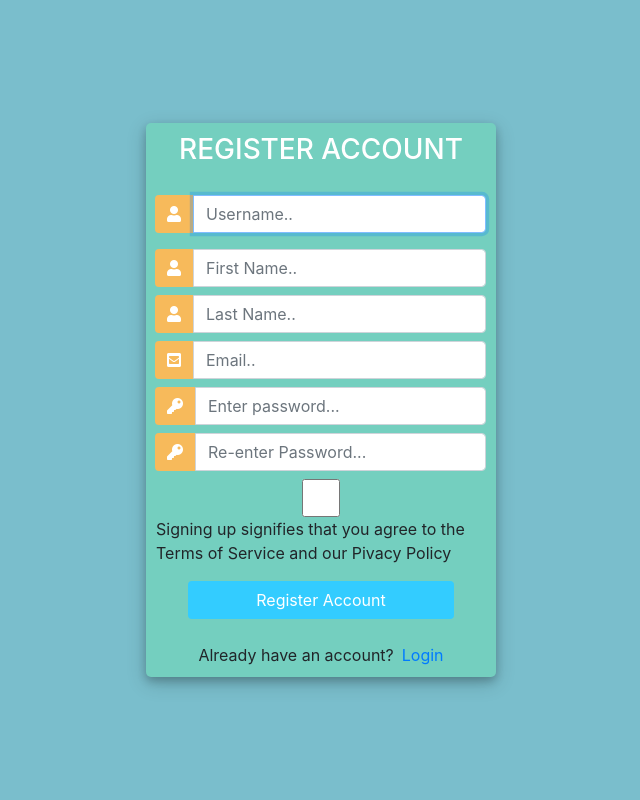
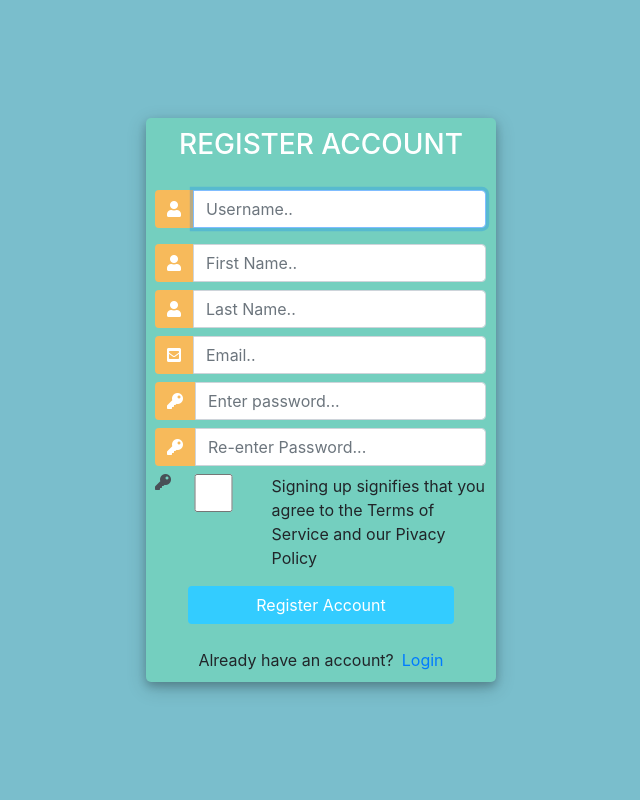
Before and after one commit to Hupperich-Manuel/Smart_Tourism, a Django app: page /home/register in a window 1280 px wide. Shown: the part 86-886 px from the top of the page, without its empty margins (319-959 px from the left). Run offline with Django 4.2, Linux system fonts and the light colour scheme; some libraries are stand-ins or nearby versions.

```diff
--- a/home/templates/registration/register.html
+++ b/home/templates/registration/register.html
@@ -126,7 +126,9 @@
 						</div>
 
 						<div class="input-group mb-2">
-							<input type = "checkbox"> Signing up signifies that you agree to the Terms of Service and our Pivacy Policy
+							<div class="input-group-append">
+								<input type = "checkbox" class="fas fa-key"> Signing up signifies that you agree to the Terms of Service and our Pivacy Policy
+							</div>
 						</div>
 
 				   		<div class="d-flex justify-content-center mt-3 login_container">
--- a/polls/templates/polls/map.html
+++ b/polls/templates/polls/map.html
@@ -412,9 +412,9 @@
     </script>
 
     {% csrf_token %}
-    <legend><h4 style = "position:relative; left:50px; top:2px" >Leave a comment:</h4></legend>
+    <legend><h4 style = "position:relative; left:50px; top:2px" >Leave a comment!:</h4></legend>
     <div style = "position:relative; left:50px; top:2px">
-        <textarea name="comments" id="comments" style="font-family:sans-serif;font-size:.6em; font-size: 18px;" placeholder="Leave us a commen!"></textarea>
+        <textarea name="comments" id="comments" style="font-family:sans-serif;font-size:.6em; font-size: 18px;" placeholder="Write here..."></textarea>
     </div>
 
     <input id="submit" type="submit" value="Rate" style = "position:relative; left:80px; top:2px;margin-top:10px;" class="slide-hover-left-1">
```
